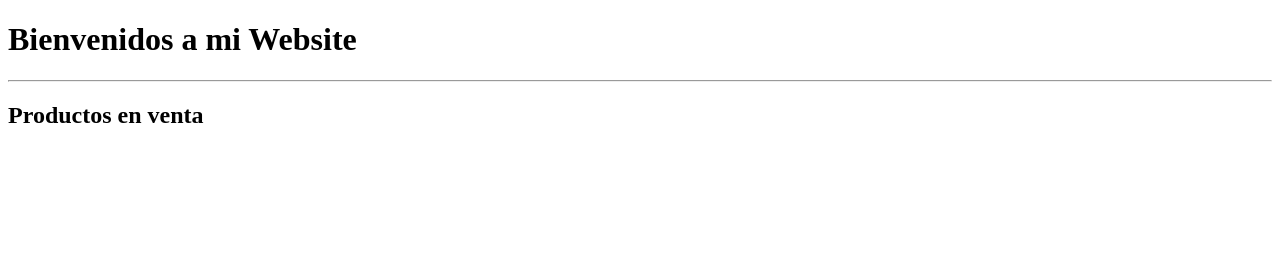
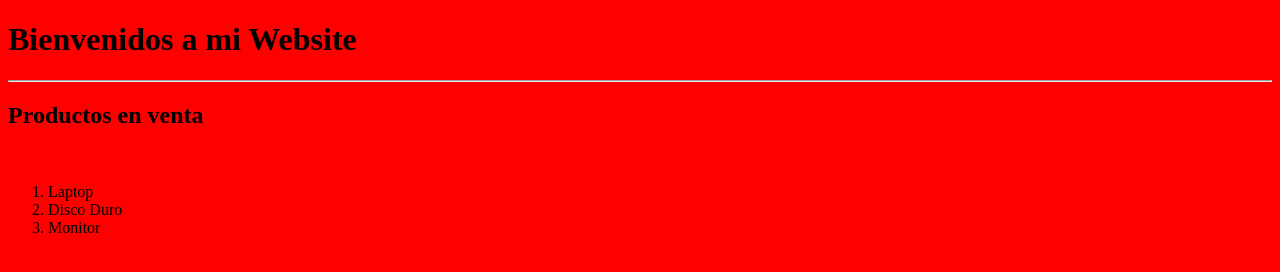
Before and after one commit to flaviojot/EJERCICIO3, a plain HTML site: page index.html in a window 1280 px wide. Drawn offline with Linux system fonts and the light colour scheme.

Commit message:
Se agrego la lista de productos y color de fondo

```diff
--- a/index.html
+++ b/index.html
@@ -3,9 +3,15 @@
 <head>
     <title>Flavio Jr</title>
 </head>
-<body>
+<body bgcolor="red">
     <h1> Bienvenidos a mi Website</h1>
     <hr>
     <h2>Productos en venta</h2>
+    <br>
+    <ol>
+        <li>Laptop</li>
+        <li>Disco Duro</li>
+        <li>Monitor</li>
+    </ol>
 </body>
 </html>
```
